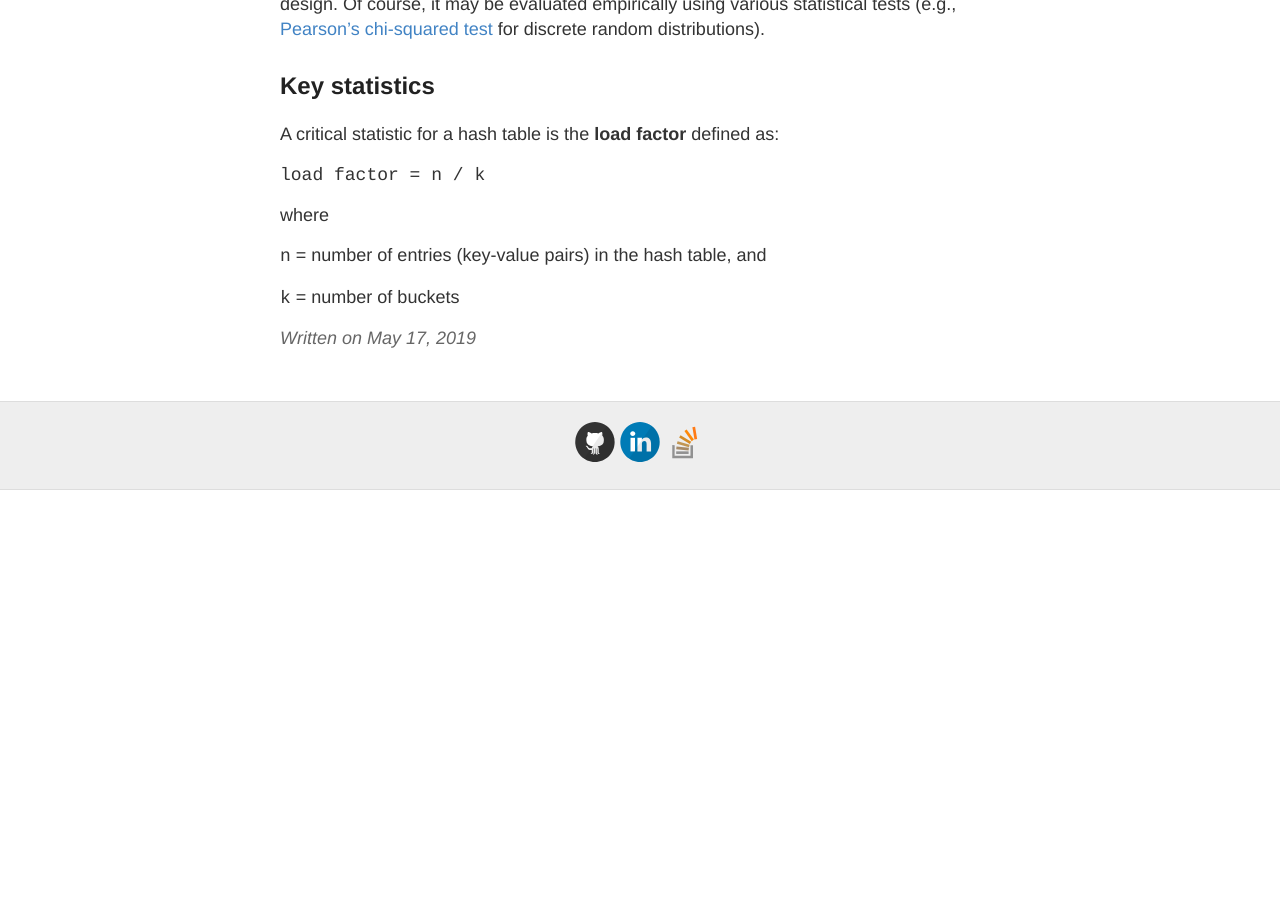
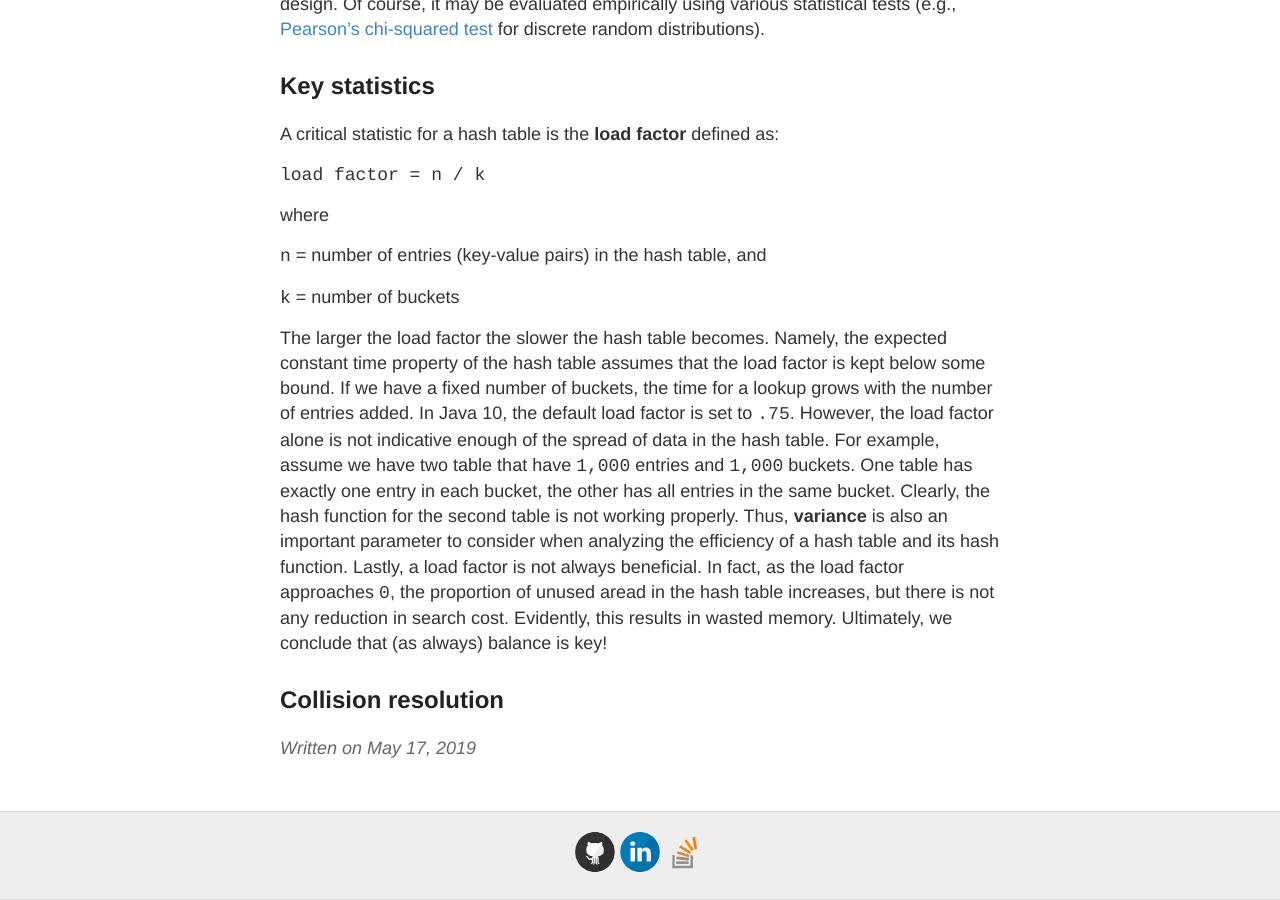
Before and after one commit to gutucristian/gutucristian.github.io, a Jekyll site: the page built from _posts/2019-5-17-Hash-Table.md, in a window 1280 px wide and 900 px high, scrolled down 1095 px. Built offline with Jekyll 4.4.1, drawn with Linux system fonts in a browser that asks for light colours; our own code applies the rules of GitHub Pages for plain Markdown files; before the commit the page ends 1585 px from its top, so only the background shows below that.

Commit message:
Update 2019-5-17-Hash-Table.md

```diff
--- a/_posts/2019-5-17-Hash-Table.md
+++ b/_posts/2019-5-17-Hash-Table.md
@@ -30,3 +30,7 @@ where
 `n` = number of entries (key-value pairs) in the hash table, and
 
 `k` = number of buckets
+
+The larger the load factor the slower the hash table becomes. Namely, the expected constant time property of the hash table assumes that the load factor is kept below some bound. If we have a fixed number of buckets, the time for a lookup grows with the number of entries added. In Java 10, the default load factor is set to `.75`. However, the load factor alone is not indicative enough of the spread of data in the hash table. For example, assume we have two table that have `1,000` entries and `1,000` buckets. One table has exactly one entry in each bucket, the other has all entries in the same bucket. Clearly, the hash function for the second table is not working properly. Thus, **variance** is also an important parameter to consider when analyzing the efficiency of a hash table and its hash function. Lastly, a load factor is not always beneficial. In fact, as the load factor approaches `0`, the proportion of unused aread in the hash table increases, but there is not any reduction in search cost. Evidently, this results in wasted memory. Ultimately, we conclude that (as always) balance is key!
+
+## Collision resolution
```
